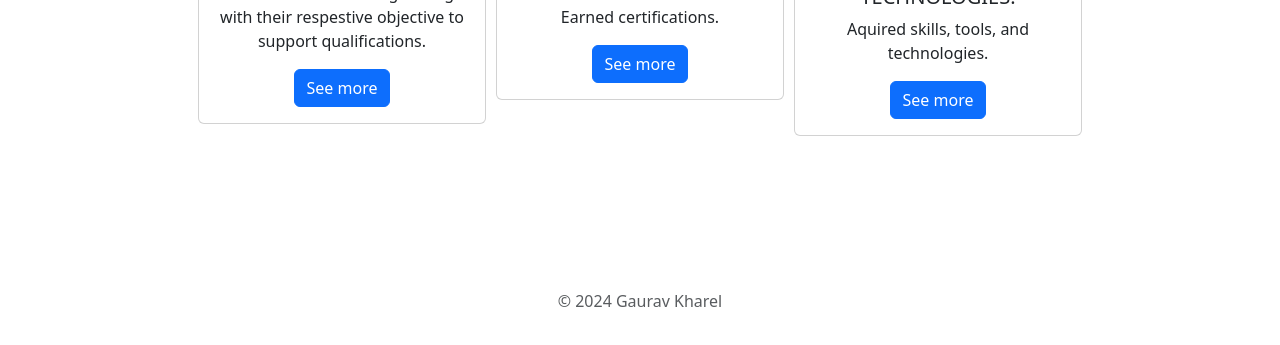
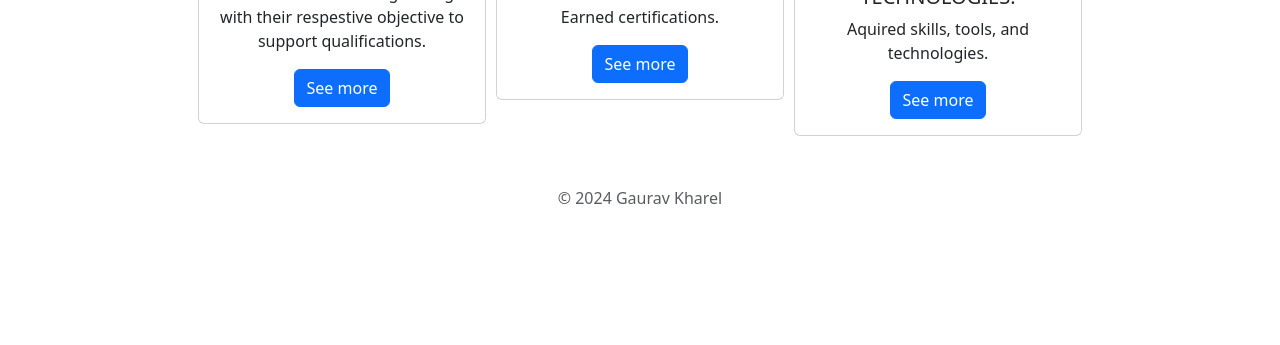
Before and after one commit to Kharelg24/Profile, a plain HTML site: page skills.html in a window 1280 px wide. Shown: the part 511-856 px from the top of the page. After the commit the page ends 800 px from the top, so only its background shows below. Drawn offline with nearby package versions, Linux system fonts and the light colour scheme.

Commit message:
Changed the positioning of the footer

```diff
--- a/skills.html
+++ b/skills.html
@@ -74,8 +74,8 @@
     </section>
 
     <!----------------------------------------------------------------------->
-    <section class="footer">
-        <div class="footer">
+    <section class="competency-footer">
+        <div class="competency-footer">
           <footer class="py-3 my-4">
             <p class="text-center text-body-secondary">© 2024 Gaurav Kharel</p>
           </footer>
--- a/style.css
+++ b/style.css
@@ -56,7 +56,7 @@
 }
 
 .footer{
-    position: absolute;
+    position: relative;
     bottom: 0;
     width: 100%;
     height: 2.5rem;
```
